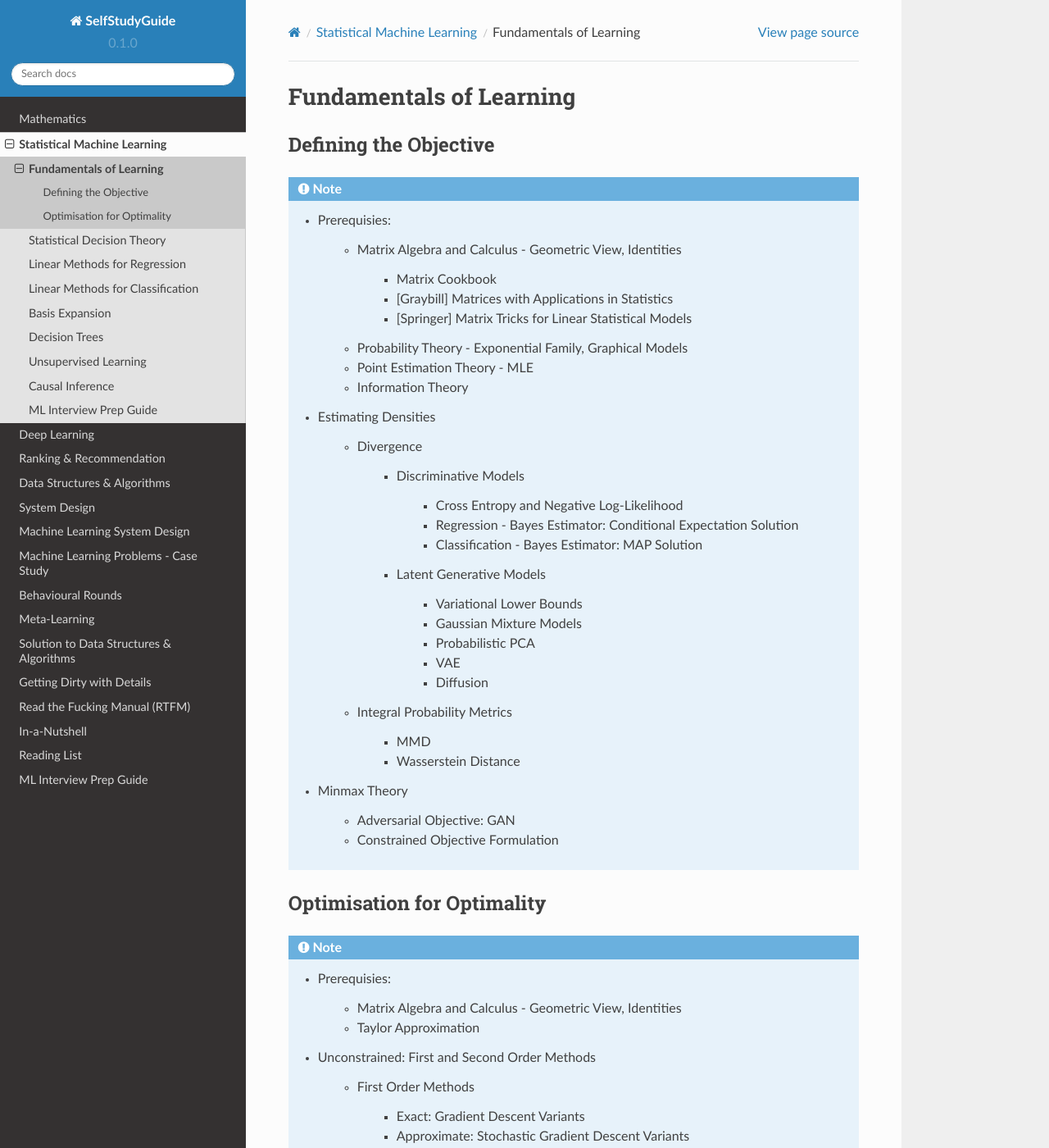
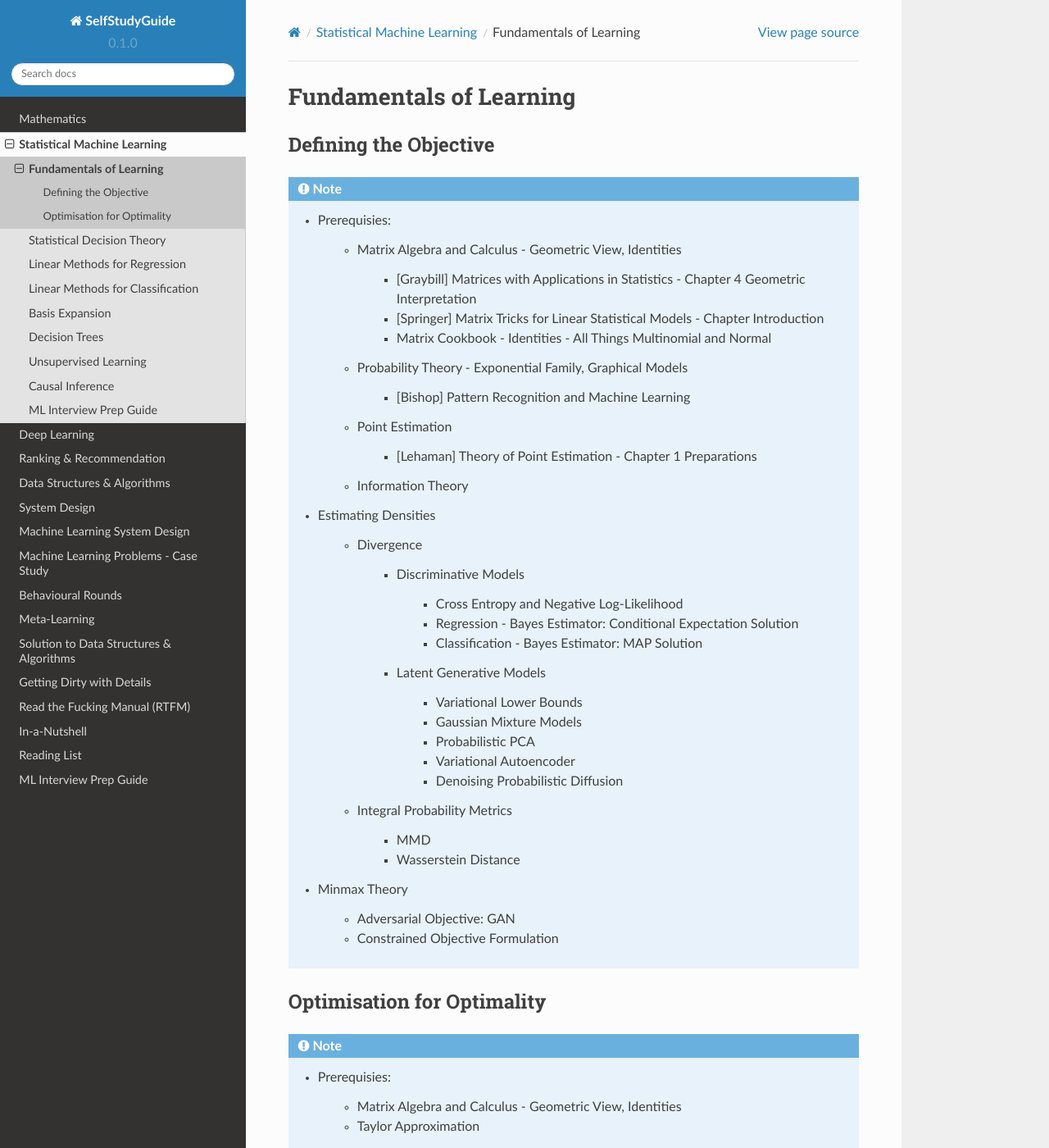
Before and after one commit to uselesstechjunks/leetcode, a Sphinx documentation site: the page built from docs/source/ml/basics.rst, in a window 1280 px wide and 1400 px high. Shown: the whole window at 82% size. Built offline with Sphinx 7.4.7 and the Read the Docs theme 2.0.0, drawn with Linux system fonts in a browser that asks for light colours.

Commit message:
Update basics.rst (#335)
* Update basics.rst

* Update basics.rst

* Update basics.rst

```diff
--- a/docs/source/ml/basics.rst
+++ b/docs/source/ml/basics.rst
@@ -10,11 +10,15 @@ Defining the Objective
 
 		* Matrix Algebra and Calculus - Geometric View, Identities
 
-			* Matrix Cookbook
-			* [Graybill] Matrices with Applications in Statistics
-			* [Springer] Matrix Tricks for Linear Statistical Models
+			* [Graybill] Matrices with Applications in Statistics - Chapter 4 Geometric Interpretation
+			* [Springer] Matrix Tricks for Linear Statistical Models - Chapter Introduction
+			* Matrix Cookbook - Identities - All Things Multinomial and Normal
 		* Probability Theory - Exponential Family, Graphical Models
-		* Point Estimation Theory - MLE
+
+			* [Bishop] Pattern Recognition and Machine Learning
+		* Point Estimation
+
+			* [Lehaman] Theory of Point Estimation - Chapter 1 Preparations
 		* Information Theory
 	* Estimating Densities
 
@@ -30,8 +34,8 @@ Defining the Objective
 				* Variational Lower Bounds
 				* Gaussian Mixture Models
 				* Probabilistic PCA
-				* VAE
-				* Diffusion
+				* Variational Autoencoder
+				* Denoising Probabilistic Diffusion
 		* Integral Probability Metrics
 
 			* MMD
```
